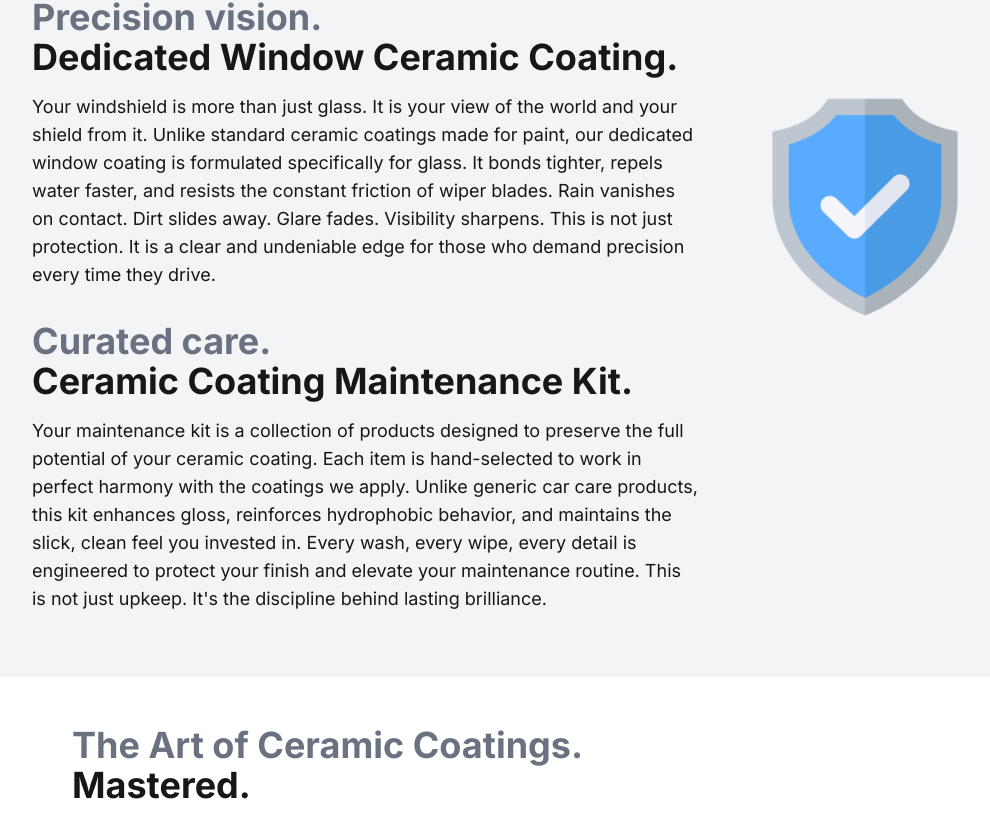
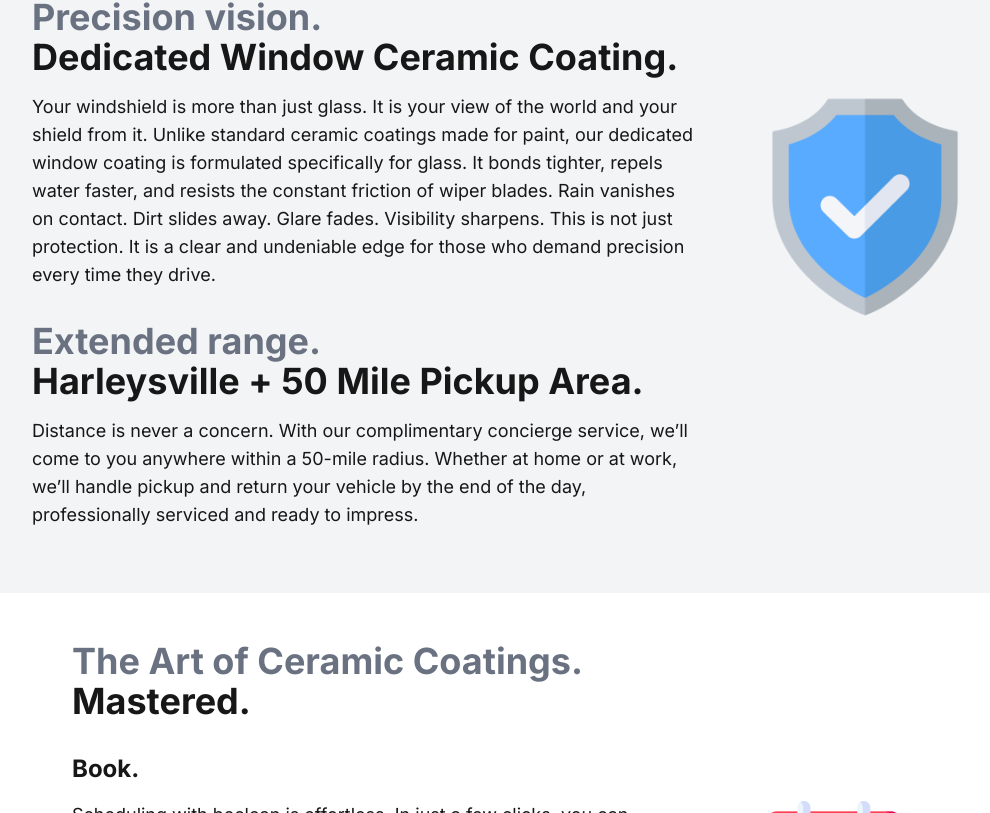
Before and after one commit to jisanjung/becleannext, a Next.js app: page /8-year-ceramic-coating in a window 1280 px wide. Shown: the part 3255-4068 px from the top of the page, without its empty margins (108-1098 px from the left). Built offline with nearby package versions, Linux system fonts and the light colour scheme.

Commit message:
Ceramic Coating Maintenance Kit -> 50 Mile radius

```diff
--- a/src/app/8-year-ceramic-coating/WindowCoatingInfo.jsx
+++ b/src/app/8-year-ceramic-coating/WindowCoatingInfo.jsx
@@ -5,12 +5,12 @@ const WindowCoatingInfo = ({ className }) => {
   return (
     <section className={`px-4 md:px-10 py-4 mt-4 bg-gray-100 ${className}`}>
         <div className='wrapper lg:py-12'>
-            <h3 className='mb-4'><span className='text-2xl font-bold text-gray-500 lg:text-4xl'>Precision vision.</span>
+            <h2 className='mb-4'><span className='text-2xl font-bold text-gray-500 lg:text-4xl'>Precision vision.</span>
                 <br/>
                 <span className='text-2xl font-bold lg:text-4xl'>
                     Dedicated Window Ceramic Coating.
                 </span>
-            </h3>
+            </h2>
             <div className='lg:flex'>
                 <p className='mb-8 lg:w-2/3 lg:text-lg'>
                     Your windshield is more than just glass. It is your view of the world and your shield from it. Unlike standard ceramic coatings made for paint,
@@ -30,18 +30,15 @@ const WindowCoatingInfo = ({ className }) => {
                 </div>
             </div>
             <div>
-                <h3 className='mb-4'><span className='text-2xl font-bold text-gray-500 lg:text-4xl'>Curated care.</span>
+                <h2 className='mb-4'><span className='text-2xl font-bold text-gray-500 lg:text-4xl'>Extended range.</span>
                     <br/>
                     <span className='text-2xl font-bold lg:text-4xl'>
-                        Ceramic Coating Maintenance Kit.
+                        Harleysville + 50 Mile Pickup Area.
                     </span>
-                </h3>
+                </h2>
                 <p className='mb-8 lg:w-2/3 lg:text-lg lg:mb-0'>
-                    Your maintenance kit is  a collection of products designed to preserve the full potential of your ceramic coating.
-                    Each item is hand-selected to work in perfect harmony with the coatings we apply. Unlike generic car care products,
-                    this kit enhances gloss, reinforces hydrophobic behavior, and maintains the slick, clean feel you invested in. Every wash, every wipe,
-                    every detail is engineered to protect your finish and elevate your maintenance routine. This is not just upkeep.
-                    It's the discipline behind lasting brilliance.
+                    Distance is never a concern. With our complimentary concierge service, we’ll come to you anywhere within a 50-mile radius.
+                    Whether at home or at work, we’ll handle pickup and return your vehicle by the end of the day, professionally serviced and ready to impress.
                 </p>
             </div>
         </div>
```
